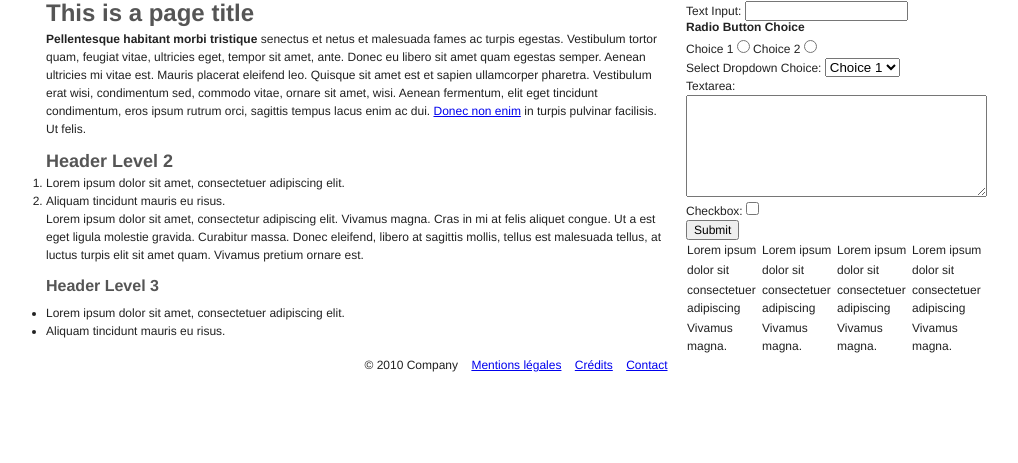
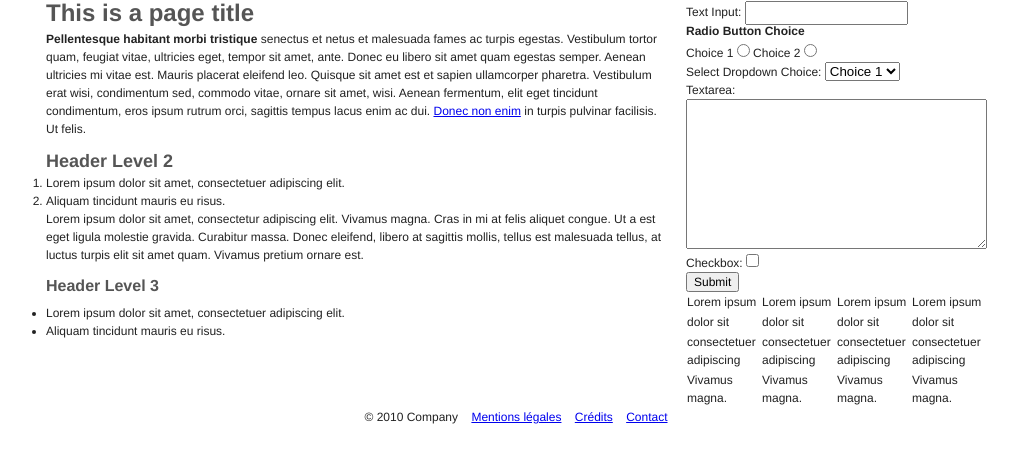
Before and after one commit to kioueste/Project-Starter, a PHP site: page /www/ in a window 1280 px wide. Shown: the part 63-526 px from the top of the page, without its empty margins (124-1142 px from the left). Run offline with PHP 8.4, Linux system fonts and the light colour scheme; some libraries are stand-ins or nearby versions.

Commit message:
Some forms.css documentation

```diff
--- a/www/static/css/forms.css
+++ b/www/static/css/forms.css
@@ -1,5 +1,10 @@
 input, textarea {
-    font: normal 12px/1 'Helvetica Neue', Arial, Helvetica, sans-serif;
+    font: normal 12px/18px 'Helvetica Neue', Arial, Helvetica, sans-serif;
+}
+
+input.text, input[type=text],
+input.password, input[type=password] {
+    vertical-align: middle;
 }
 
 input[type=submit], label {
@@ -13,7 +18,9 @@ label {
 /* ================================ */
 /* = Proper checkbox positionning = */
 /* ================================ */
+/* i.e. : li.check > input + label */
 .check {
+    text-decoration: none;
     float: left;
     position: relative;
 }
```
